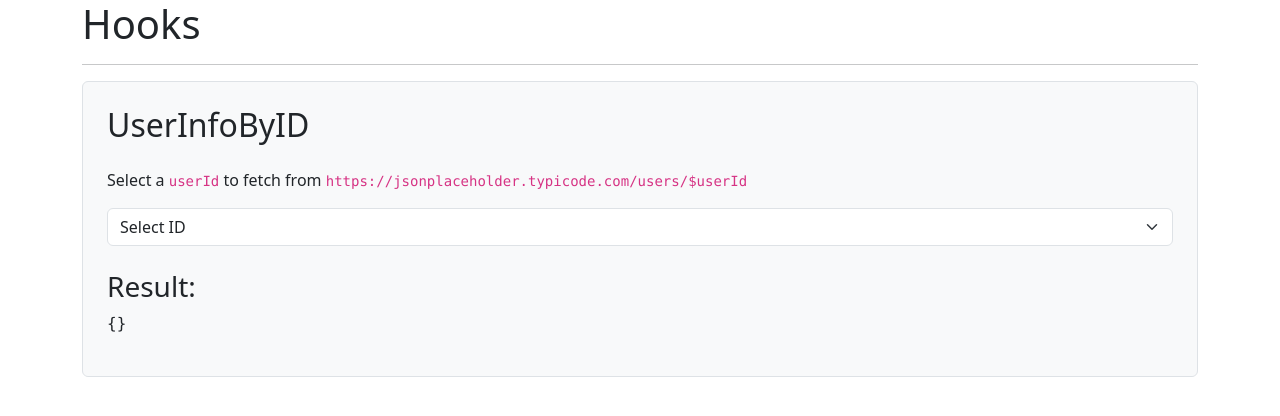
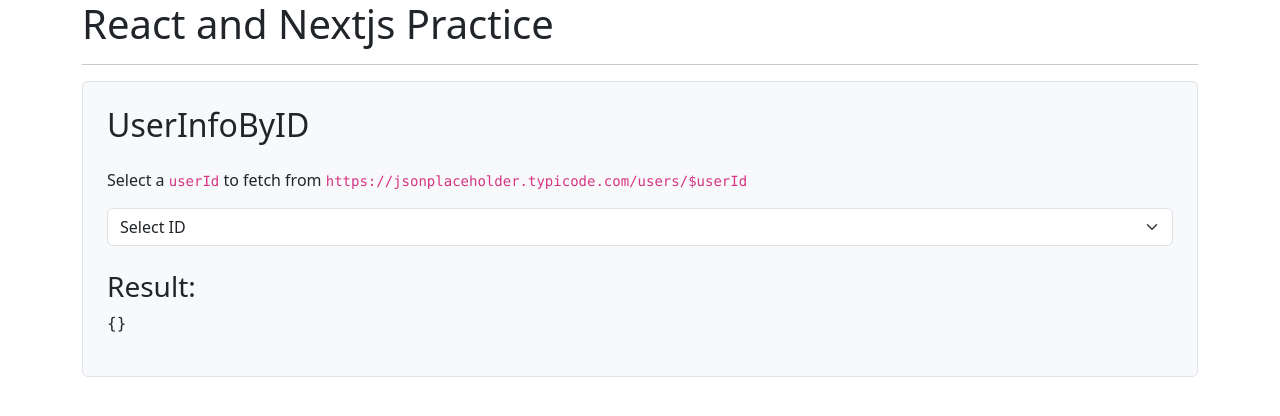
Before and after one commit to ashkan-ahmadi/react-next-practice, a Next.js app: page / in a window 1280 px wide. Shown: the top 416 px of the page. Built offline with nearby package versions, Linux system fonts and the light colour scheme.

Commit message:
Simplify page.js

```diff
--- a/src/app/page.js
+++ b/src/app/page.js
@@ -5,14 +5,12 @@ import './bs.css' // Bootstrap v5.3.3 CSS
 import UserInfoByID from './UserInfoByID/UserInfoByID'
 
 export default function Home() {
-  // Use Effect runs one time when this component loads
-  // Then it never ever runs even if you have state in it changing
-  // Unless the useEffect also has the state as a dependency
+  // const [state, setState] = useState()
   // useEffect(() => {}, [])
 
   return (
     <div className="container">
-      <h1>Hooks</h1>
+      <h1>React and Nextjs Practice</h1>
       <hr />
 
       <UserInfoByID />
```
